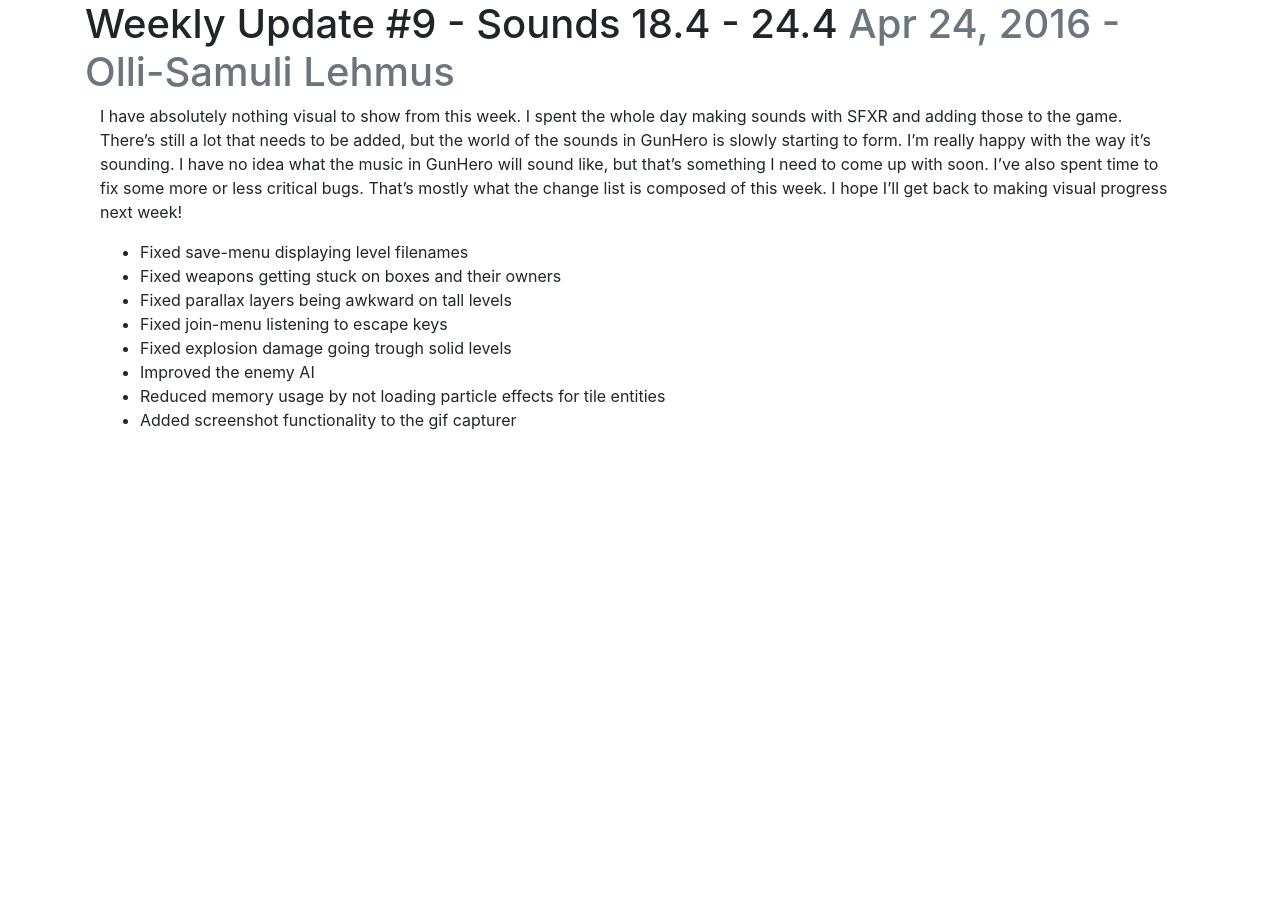
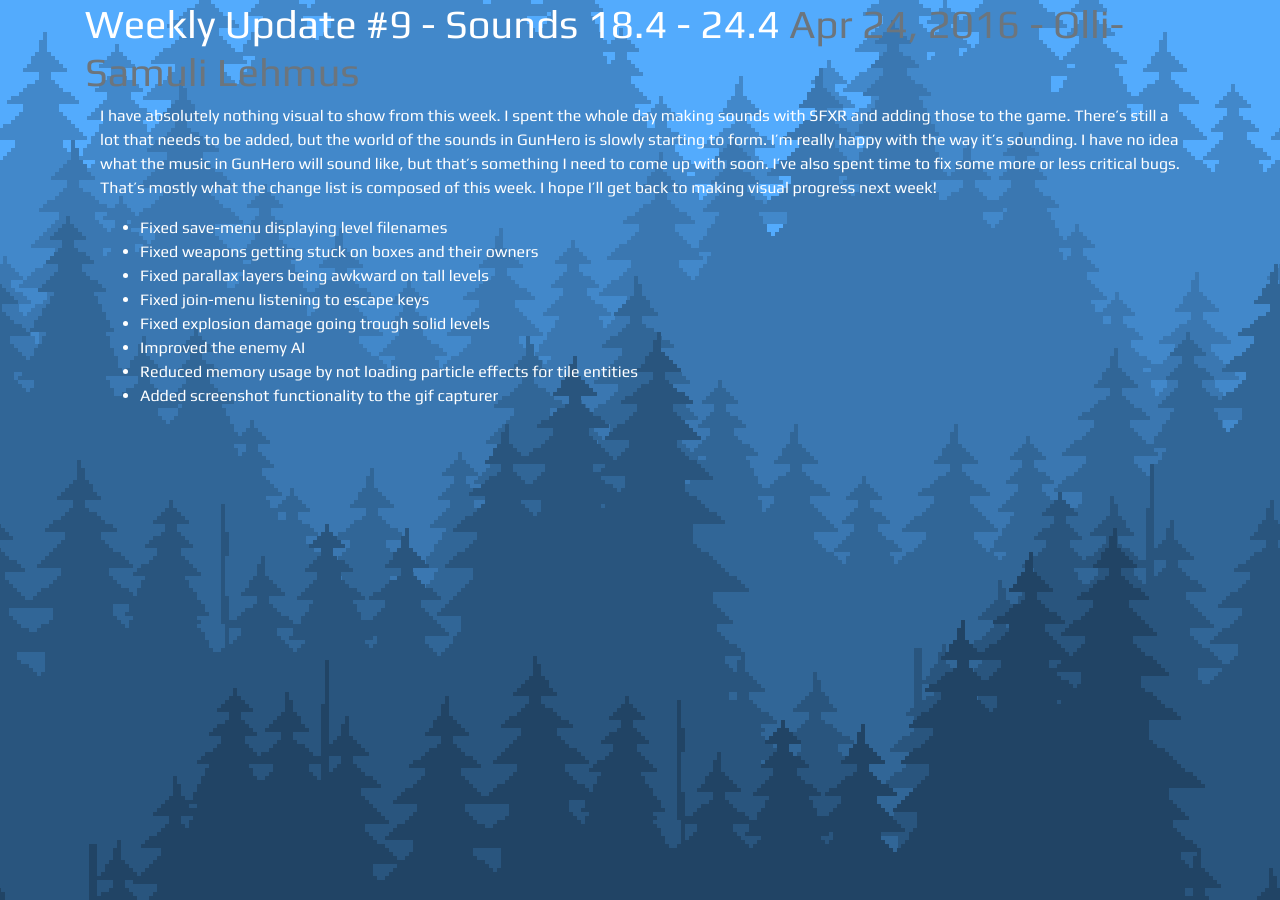
Before and after one commit to Tyyppi77/GunHeroBlog, a Jekyll site: the page built from _posts/2016-04-24-Sounds.markdown, in a window 1280 px wide. Built offline with Jekyll 4.4.1, drawn with Linux system fonts in a browser that asks for light colours.

Commit message:
Fixed CSS path

```diff
--- a/_layouts/default.html
+++ b/_layouts/default.html
@@ -9,7 +9,7 @@
 
     <!-- Bootstrap CSS -->
     <link rel="stylesheet" href="https://stackpath.bootstrapcdn.com/bootstrap/4.1.1/css/bootstrap.min.css" integrity="sha384-WskhaSGFgHYWDcbwN70/dfYBj47jz9qbsMId/iRN3ewGhXQFZCSftd1LZCfmhktB" crossorigin="anonymous">
-    <link rel="stylesheet" href="assets/style.css">
+    <link rel="stylesheet" href="/assets/style.css">
 
     <title>Hello, world!</title>
   </head>
```
